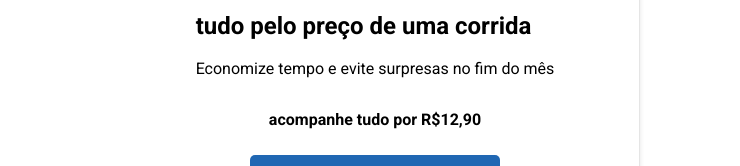
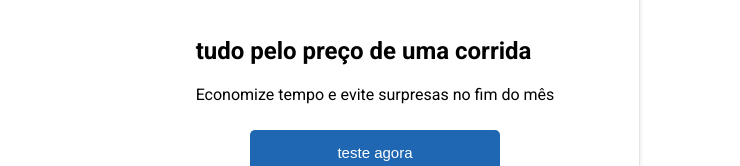
Before and after one commit to flaviobesler/driver-financas, a website: page index.html in a window 1280 px wide. Shown: the part 774-940 px from the top of the page, 540-1280 px from the left. Drawn offline with Linux system fonts and the light colour scheme.

Commit message:
retirada de preço index.html

```diff
--- a/index.html
+++ b/index.html
@@ -292,8 +292,8 @@
                 <p>Economize tempo e evite surpresas no fim do mês</p>
             </div>
             <div class="assine">
-                <p><strong>acompanhe tudo por R$12,90</strong></p>
-                <button><a href="criar_conta.html">assine agora</a></button>
+                <!--<p><strong>acompanhe tudo por R$12,90</strong></p>-->
+                <button><a href="criar_conta.html">teste agora</a></button>
             </div>
         </div>
     </div>
```
